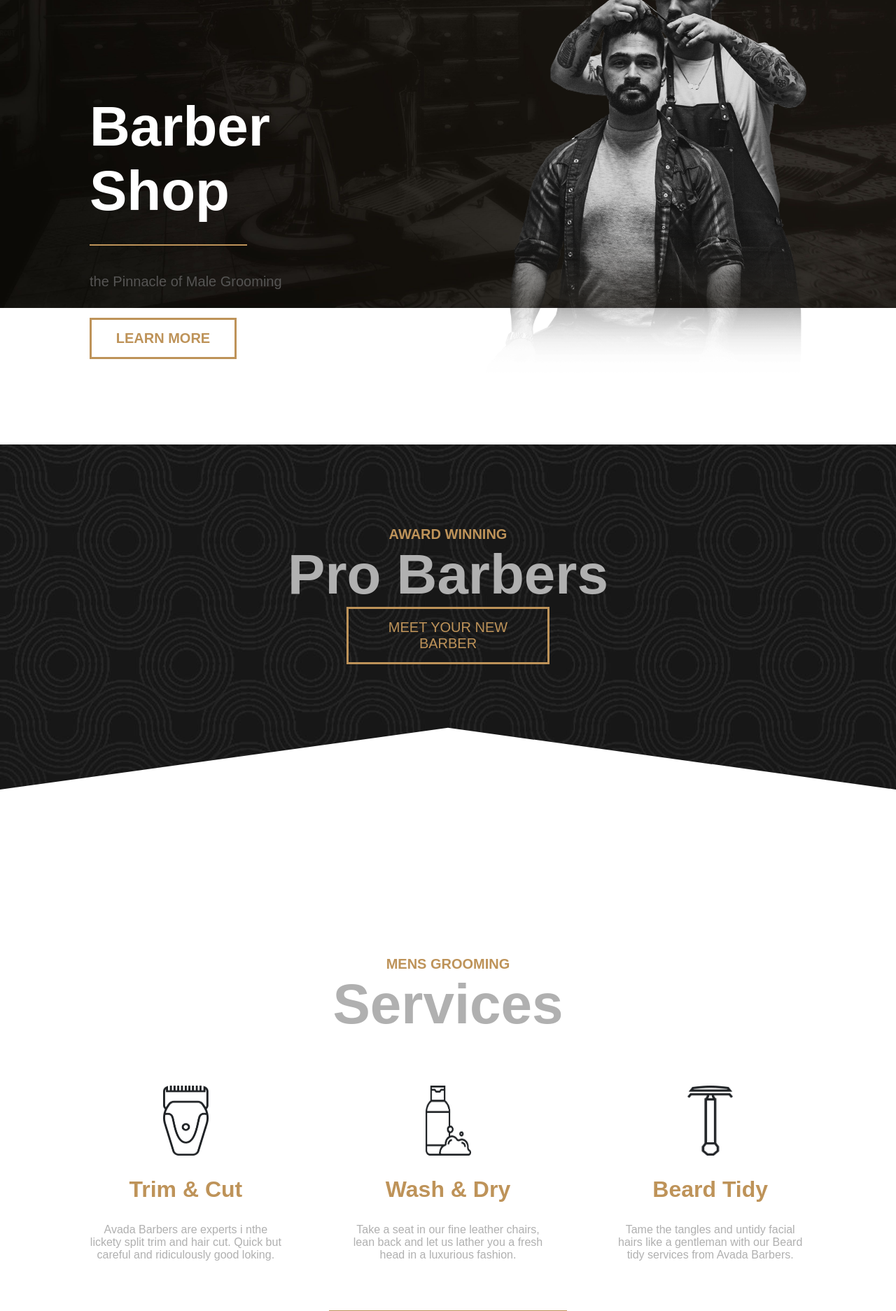
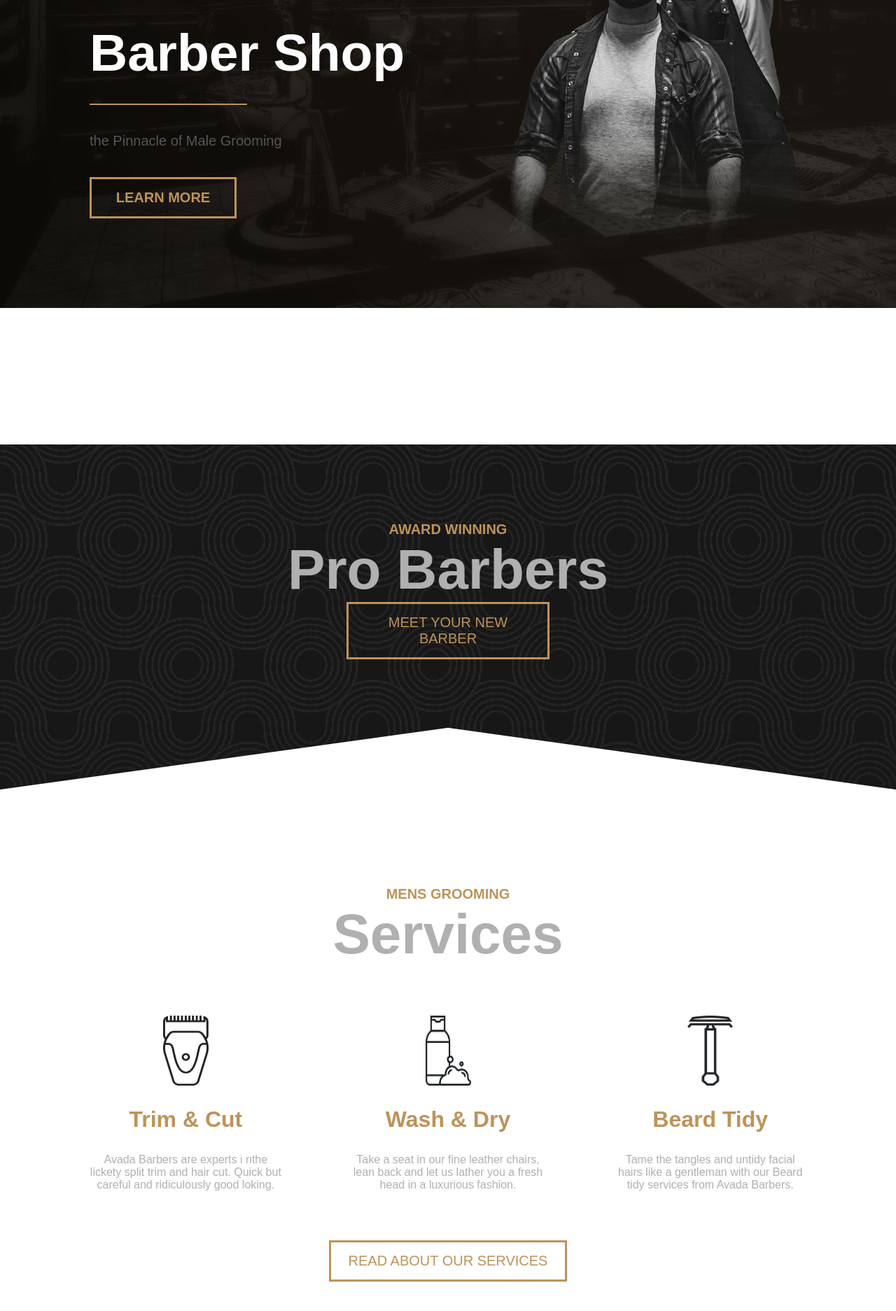
Before and after one commit to Carmine-Doronzo/proj-html-vuejs, a Vue app: page / in a window 1280 px wide. Shown: the part 360-2233 px from the top of the page at 70% size. Built offline with nearby package versions, Linux system fonts and the light colour scheme.

Commit message:
Fix some width

```diff
--- a/src/components/MainComponent.vue
+++ b/src/components/MainComponent.vue
@@ -7,7 +7,7 @@
     </div>
 
     <AwardsContent />
-    <div class="container">
+    <div class="container-services">
         <div class="services">
             <h4 class="service-title">MENS GROOMING</h4>
             <h1 class="service-description">Services</h1>
--- a/src/style/partials/_carousel.scss
+++ b/src/style/partials/_carousel.scss
@@ -18,6 +18,7 @@
     //gap: 30px;
 }
 .row-carousel{
+    width: 100%;
     gap: 0;
     border-top: 7px solid  #be9359 ;
     display: flex;
@@ -28,7 +29,7 @@
 }
 
 .container-carousel{
-    width: 1000px;
+    width: 1200px;
     display: flex;
     margin: 0 auto;
 
--- a/src/style/partials/_hero.scss
+++ b/src/style/partials/_hero.scss
@@ -11,7 +11,7 @@
     width: calc((6 * 100%) / 12);
 }
 .title{
-    font-size: 80px;
+    font-size: 75px;
 }
 .title::after{
     content: "";
--- a/src/style/partials/_products.scss
+++ b/src/style/partials/_products.scss
@@ -7,7 +7,7 @@
     flex-direction: column;
     justify-content: center;
     align-items: center;
-    height: 900px;
+    height: 960px;
     padding-top: 150px;
     text-align: center;
     //margin-top: -40px;
--- a/src/style/partials/_services.scss
+++ b/src/style/partials/_services.scss
@@ -1,5 +1,8 @@
-.container{
+.container-services{
+    margin: 0 auto;
+    width: 1024px;
     display: flex;
+    height: 800px;
     flex-direction: column;
     justify-content: center;
     align-items: center;
```
